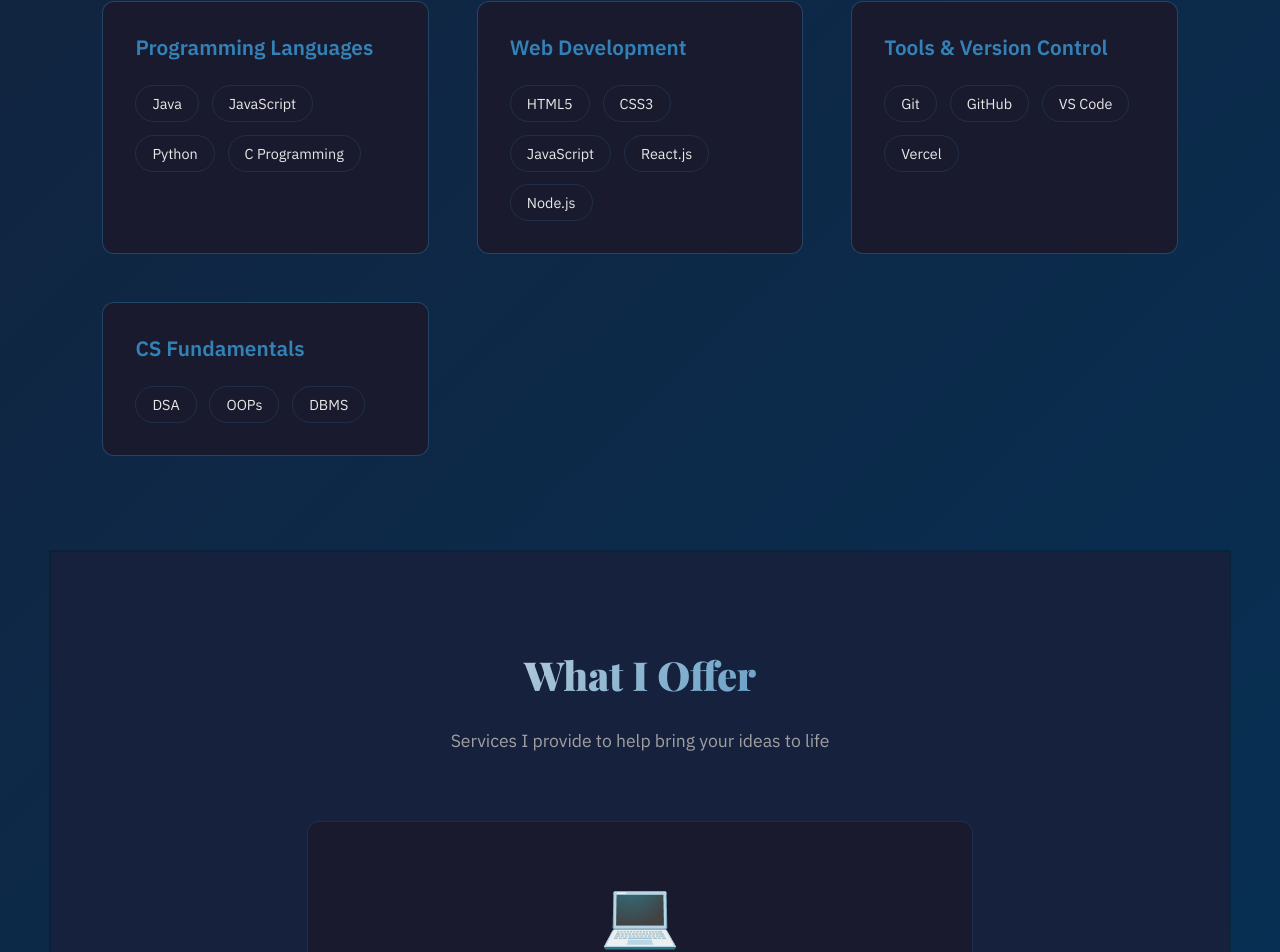
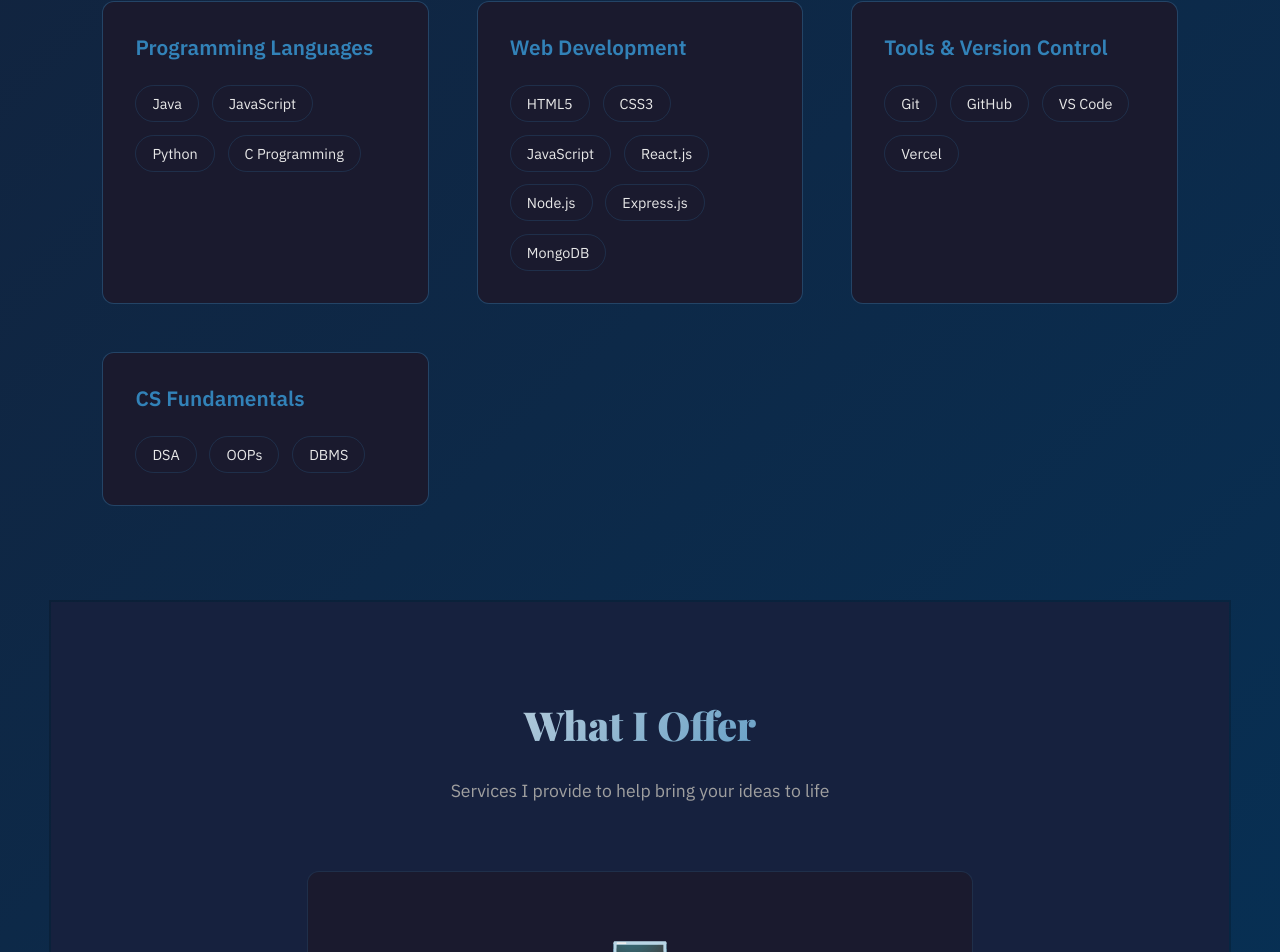
Before and after one commit to bimannandib/my-portfolio, a React (Vite) app: page / in a window 1280 px wide. Shown: the part 2032-2984 px from the top of the page. Built offline with nearby package versions, Linux system fonts and the light colour scheme; a web font is replaced by a local one.

Commit message:
web developement skills updated

```diff
--- a/src/Data/SkillsData.js
+++ b/src/Data/SkillsData.js
@@ -5,7 +5,7 @@ const skillsData = [
   },
   {
     category: "Web Development",
-    skills: ["HTML5", "CSS3", "JavaScript", "React.js", "Node.js"],
+    skills: ["HTML5", "CSS3", "JavaScript", "React.js", "Node.js", "Express.js", "MongoDB"],
   },
   {
     category: "Tools & Version Control",
```
